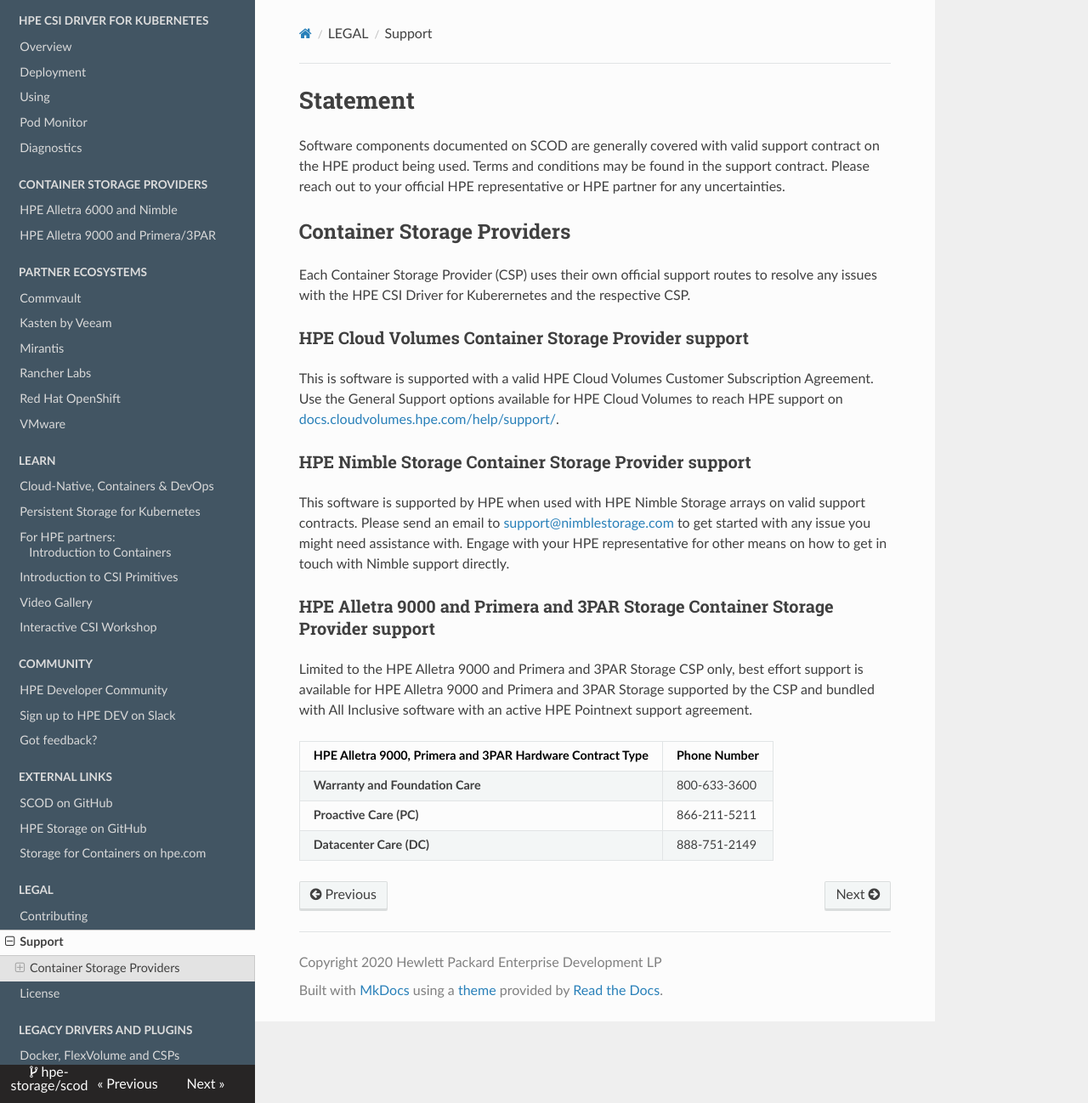
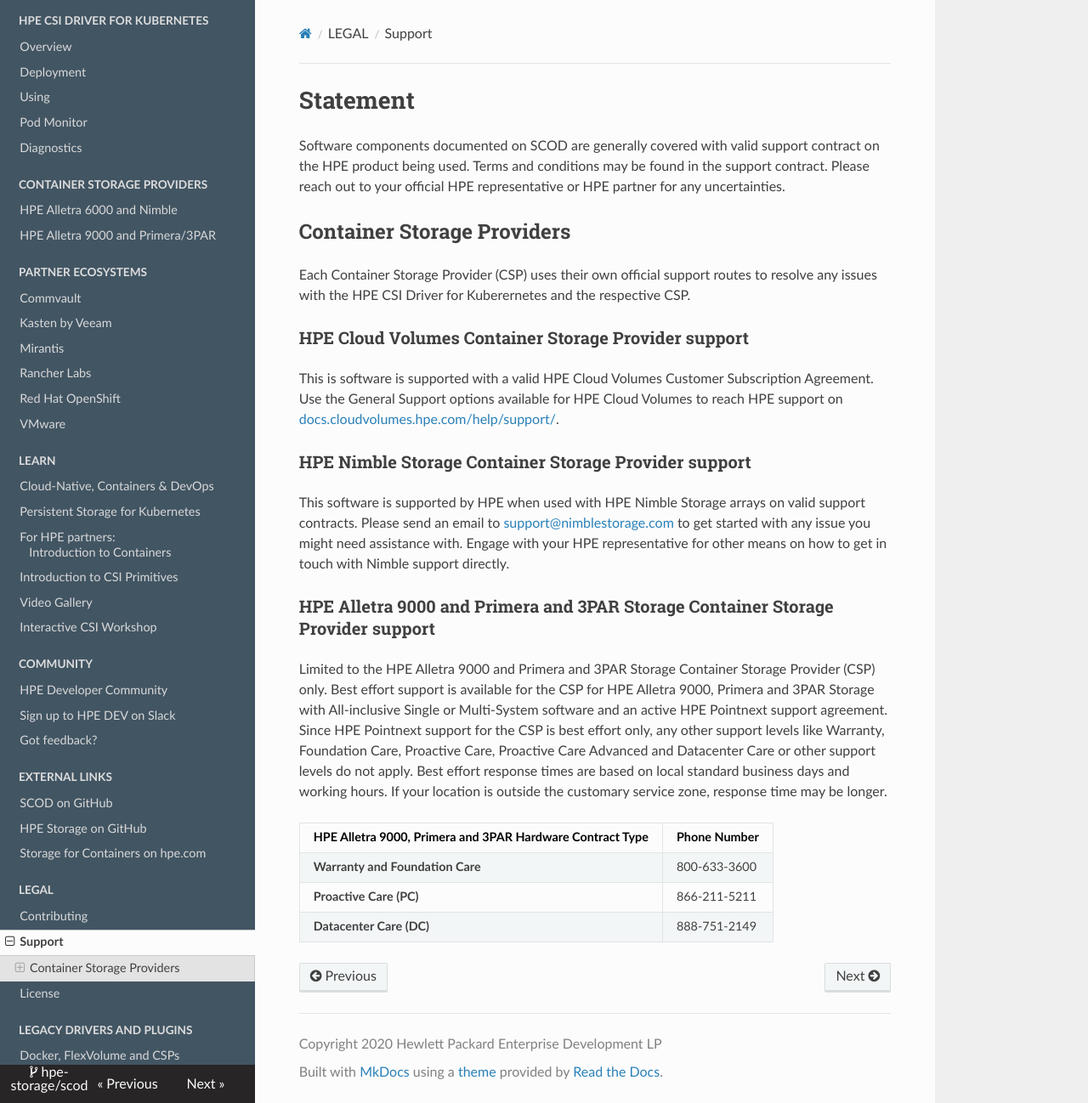
Before and after one commit to hpe-storage/scod, an MkDocs documentation site: the page built from docs/legal/support/index.md, in a window 1280 px wide and 1298 px high. Shown: the whole window at 85% size. Built offline with MkDocs 1.6.1, drawn with Linux system fonts in a browser that asks for light colours; nearby versions of some CDN libraries.

Commit message:
updates to Alletra support
Signed-off-by: Chris Snell <snell.chris@gmail.com>

```diff
--- a/docs/legal/support/index.md
+++ b/docs/legal/support/index.md
@@ -16,7 +16,7 @@
 
 ### HPE Alletra 9000 and Primera and 3PAR Storage Container Storage Provider support
 
-Limited to the HPE Alletra 9000 and Primera and 3PAR Storage CSP only, best effort support is available for HPE Alletra 9000 and Primera and 3PAR Storage supported by the CSP and bundled with All Inclusive software with an active HPE Pointnext support agreement.
+Limited to the HPE Alletra 9000 and Primera and 3PAR Storage Container Storage Provider (CSP) only. Best effort support is available for the CSP for HPE Alletra 9000, Primera and 3PAR Storage with All-inclusive Single or Multi-System software and an active HPE Pointnext support agreement. Since HPE Pointnext support for the CSP is best effort only, any other support levels like Warranty, Foundation Care, Proactive Care, Proactive Care Advanced and Datacenter Care or other support levels do not apply. Best effort response times are based on local standard business days and working hours. If your location is outside the customary service zone, response time may be longer.
 
 | HPE Alletra 9000, Primera and 3PAR Hardware Contract Type | Phone Number |
 | --------------------------------------------------------- | ------------ |
```
